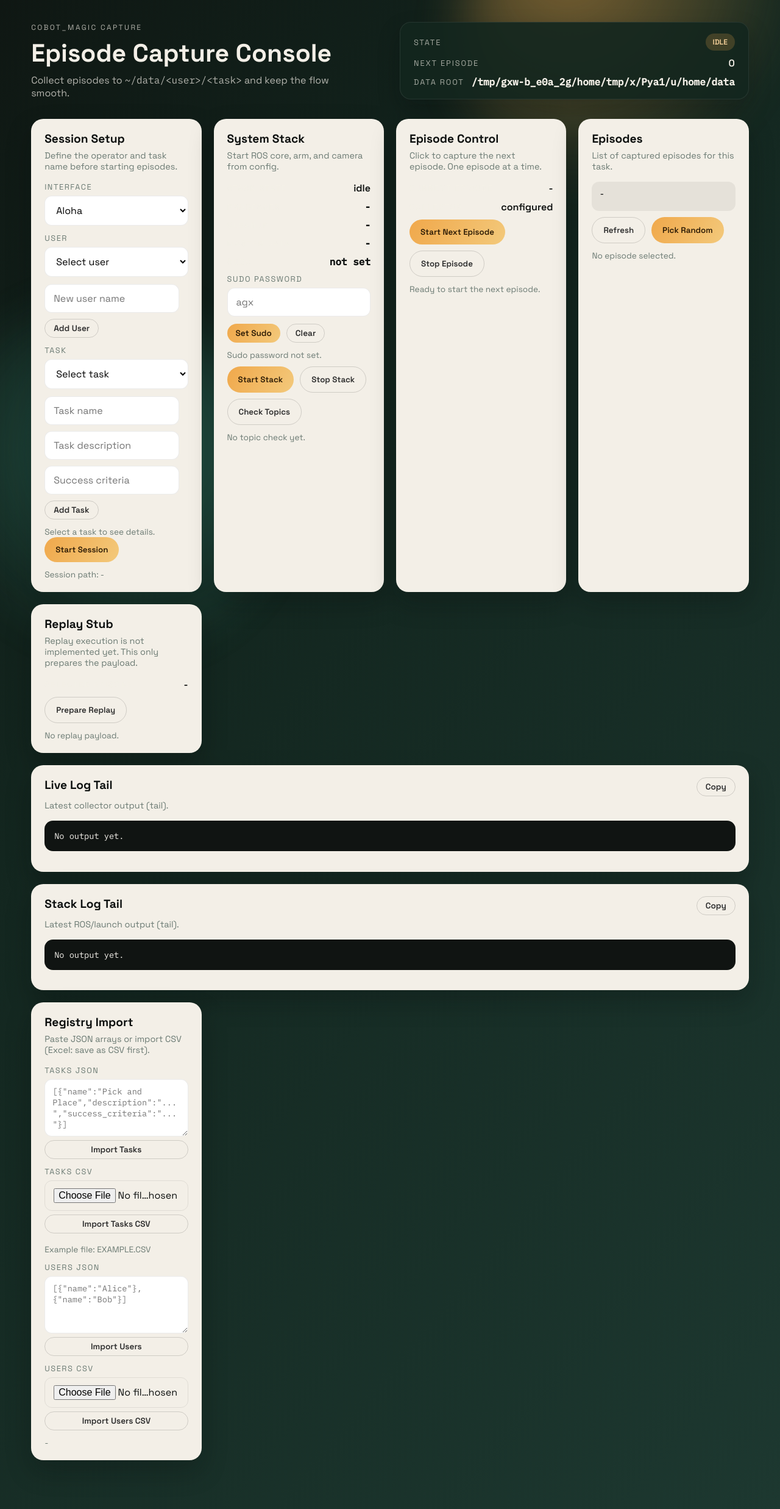
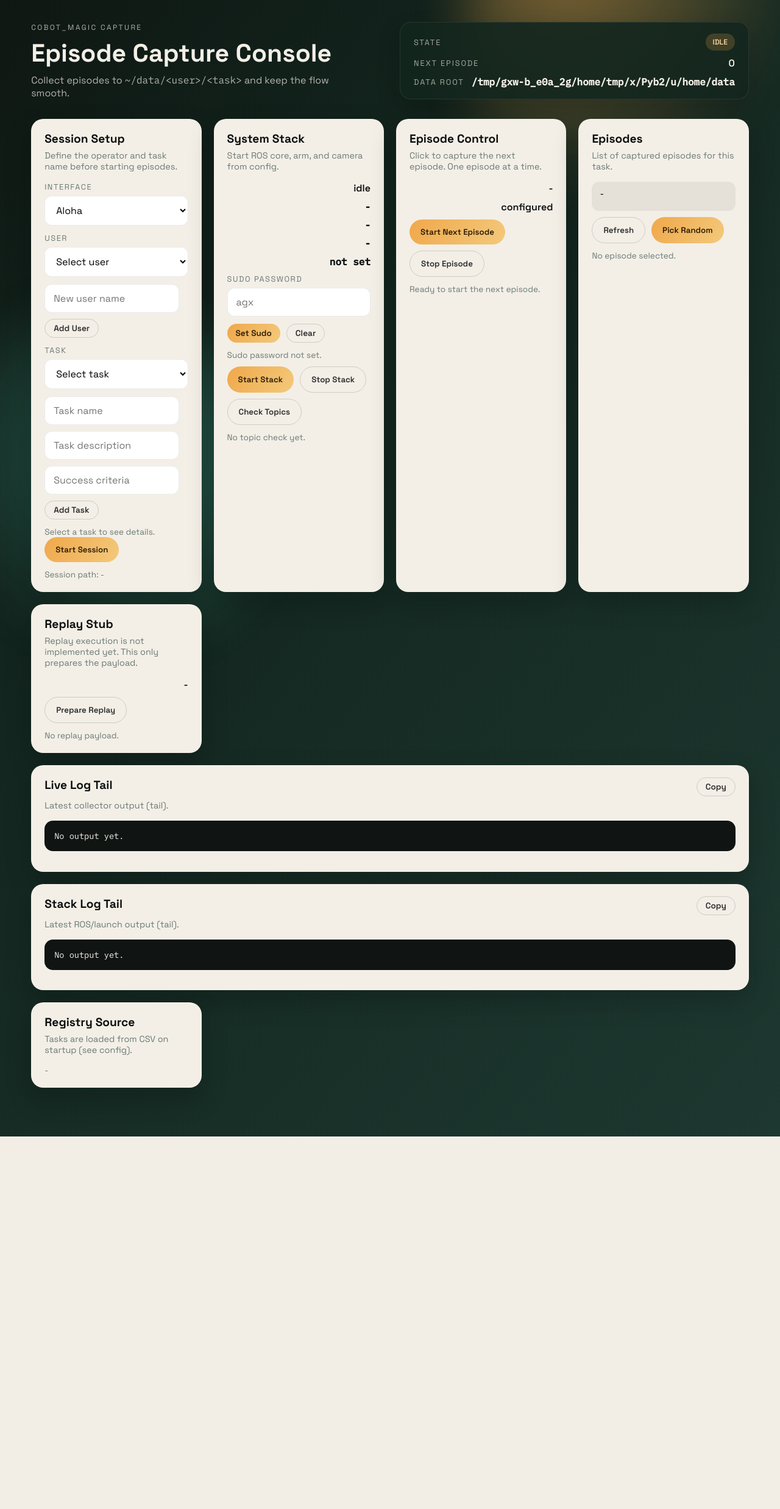
Before and after one commit to Lr-2002/aloha_gui, a Flask app: page / in a window 1280 px wide. Shown: the whole page at 61% size. After the commit the page ends 1864 px from the top, so only its background shows below. Run offline with Flask 3, Linux system fonts and the light colour scheme; data that the repository does not hold is empty.

Commit message:
Auto-load tasks from CSV

```diff
--- a/app.py
+++ b/app.py
@@ -1,5 +1,7 @@
 #!/usr/bin/env python3
 import argparse
+import atexit
+import csv
 import json
 import os
 import random
@@ -10,7 +12,6 @@
 import subprocess
 import threading
 import time
-import atexit
 from collections import deque
 from datetime import datetime, timezone
 from pathlib import Path
@@ -175,9 +176,73 @@
     ]
 
 
+def load_tasks_from_csv(path):
+    csv_path = Path(path)
+    if not csv_path.exists():
+        return []
+    tasks = []
+    try:
+        with csv_path.open("r", encoding="utf-8-sig", newline="") as f:
+            reader = csv.DictReader(f)
+            for row in reader:
+                if not row:
+                    continue
+                name = (row.get("name") or row.get("task_name") or "").strip()
+                if not name:
+                    continue
+                task_id = (row.get("id") or "").strip()
+                record = {
+                    "id": task_id,
+                    "name": name,
+                    "description": (row.get("description") or row.get("task_description") or "").strip(),
+                    "success_criteria": (
+                        row.get("success_criteria")
+                        or row.get("success")
+                        or row.get("criteria")
+                        or ""
+                    ).strip(),
+                }
+                tasks.append(record)
+    except Exception:
+        return []
+    return tasks
+
+
+def merge_tasks(existing, incoming):
+    existing_ids = {t.get("id") for t in existing if t.get("id")}
+    merged = list(existing)
+    for item in incoming:
+        name = item.get("name") or ""
+        task_id = item.get("id") or generate_id(name, existing_ids)
+        existing_ids.add(task_id)
+        record = {
+            "id": task_id,
+            "name": name,
+            "description": item.get("description", ""),
+            "success_criteria": item.get("success_criteria", ""),
+        }
+        current = registry_get_item(merged, task_id)
+        if current:
+            current.update(record)
+        else:
+            merged.append(record)
+    return merged
+
+
 def seed_registry():
     with REGISTRY_LOCK:
         tasks = load_registry("tasks")
+        csv_path = CONFIG.get("tasks_csv_path")
+        csv_mode = (CONFIG.get("tasks_csv_mode") or "replace").lower()
+        csv_autoload = bool(CONFIG.get("tasks_csv_autoload", False))
+        if csv_autoload and csv_path:
+            csv_tasks = load_tasks_from_csv(csv_path)
+            if csv_tasks:
+                if csv_mode == "merge":
+                    tasks = merge_tasks(tasks, csv_tasks)
+                else:
+                    tasks = merge_tasks([], csv_tasks)
+                write_registry("tasks", tasks)
         if not tasks:
             write_registry("tasks", default_tasks())
         interfaces = load_registry("interfaces")
@@ -198,6 +263,9 @@
         "collect_shell_template": "",
         "collect_max_timesteps": -1,
         "replay_shell_template": "",
+        "tasks_csv_autoload": True,
+        "tasks_csv_path": "EXAMPLE.CSV",
+        "tasks_csv_mode": "replace",
         "auto_start_stack": True,
         "require_sudo_password": False,
         "stack_workdir": "",
@@ -273,10 +341,14 @@
         "collect_script",
         "collect_workdir",
         "stack_workdir",
+        "tasks_csv_path",
     ):
         value = cfg.get(path_key)
         if value:
-            cfg[path_key] = expand_path(value)
+            path_value = Path(value).expanduser()
+            if path_key == "tasks_csv_path" and not path_value.is_absolute():
+                path_value = APP_ROOT / path_value
+            cfg[path_key] = str(path_value)
     return cfg
 
 
--- a/config.example.json
+++ b/config.example.json
@@ -7,6 +7,9 @@
   "collect_extra_args": [],
   "collect_shell_template": "source ~/miniconda3/etc/profile.d/conda.sh && conda activate aloha && source /opt/ros/noetic/setup.bash && source ~/cobot_magic/Piper_ros_private-ros-noetic/devel/setup.bash && python ~/cobot_magic/collect_data/collect_data.py --dataset_dir {dataset_dir} --task_name {task_name} --episode_idx {episode_idx} --max_timesteps {max_timesteps}",
   "replay_shell_template": "",
+  "tasks_csv_autoload": true,
+  "tasks_csv_path": "EXAMPLE.CSV",
+  "tasks_csv_mode": "replace",
   "auto_start_stack": true,
   "require_sudo_password": true,
   "stack_workdir": "",
--- a/static/app.js
+++ b/static/app.js
@@ -450,6 +450,7 @@
   }
 });
 
+if (importTasksBtn && importTasksArea) {
   importTasksBtn.addEventListener("click", async () => {
     try {
       const items = JSON.parse(importTasksArea.value || "[]");
@@ -463,7 +464,9 @@
       registryMsgEl.textContent = `Task import error: ${err.message}`;
     }
   });
+}
 
+if (importUsersBtn && importUsersArea) {
   importUsersBtn.addEventListener("click", async () => {
     try {
       const items = JSON.parse(importUsersArea.value || "[]");
@@ -477,7 +480,9 @@
       registryMsgEl.textContent = `User import error: ${err.message}`;
     }
   });
+}
 
+if (importTasksCsvBtn && importTasksFile) {
   importTasksCsvBtn.addEventListener("click", async () => {
     try {
       await importCsvFile(
@@ -490,7 +495,9 @@
       registryMsgEl.textContent = `Task CSV import error: ${err.message}`;
     }
   });
+}
 
+if (importUsersCsvBtn && importUsersFile) {
   importUsersCsvBtn.addEventListener("click", async () => {
     try {
       await importCsvFile(
@@ -503,6 +510,7 @@
       registryMsgEl.textContent = `User CSV import error: ${err.message}`;
     }
   });
+}
 
 setSudoBtn.addEventListener("click", async () => {
   const password = sudoInput.value;
--- a/templates/index.html
+++ b/templates/index.html
@@ -170,29 +170,8 @@
         </section>
 
         <section class="card">
-          <h2>Registry Import</h2>
-          <p class="muted">Paste JSON arrays or import CSV (Excel: save as CSV first).</p>
-          <div class="field">
-            <label for="import-tasks">Tasks JSON</label>
-            <textarea id="import-tasks" rows="4" placeholder='[{"name":"Pick and Place","description":"...","success_criteria":"..."}]'></textarea>
-            <button id="import-tasks-btn" class="ghost small">Import Tasks</button>
-          </div>
-          <div class="field">
-            <label for="import-tasks-file">Tasks CSV</label>
-            <input id="import-tasks-file" type="file" accept=".csv" />
-            <button id="import-tasks-csv-btn" class="ghost small">Import Tasks CSV</button>
-            <p class="hint">Example file: EXAMPLE.CSV</p>
-          </div>
-          <div class="field">
-            <label for="import-users">Users JSON</label>
-            <textarea id="import-users" rows="4" placeholder='[{"name":"Alice"},{"name":"Bob"}]'></textarea>
-            <button id="import-users-btn" class="ghost small">Import Users</button>
-          </div>
-          <div class="field">
-            <label for="import-users-file">Users CSV</label>
-            <input id="import-users-file" type="file" accept=".csv" />
-            <button id="import-users-csv-btn" class="ghost small">Import Users CSV</button>
-          </div>
+          <h2>Registry Source</h2>
+          <p class="muted">Tasks are loaded from CSV on startup (see config).</p>
           <p class="hint" id="registry-msg">-</p>
         </section>
       </main>
```
Also changed, not shown: README.md. Lines whose indentation alone changed are shown as unchanged.
